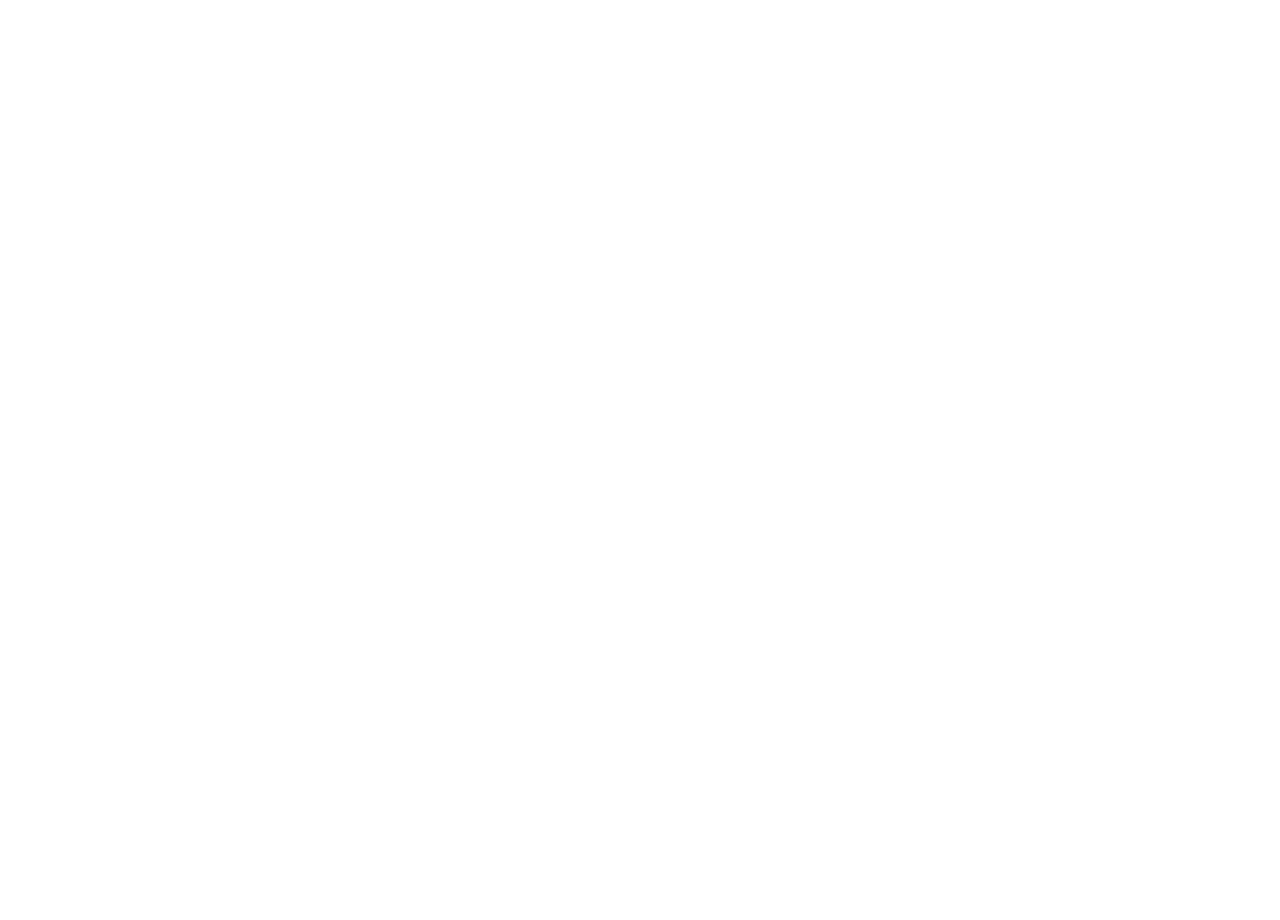
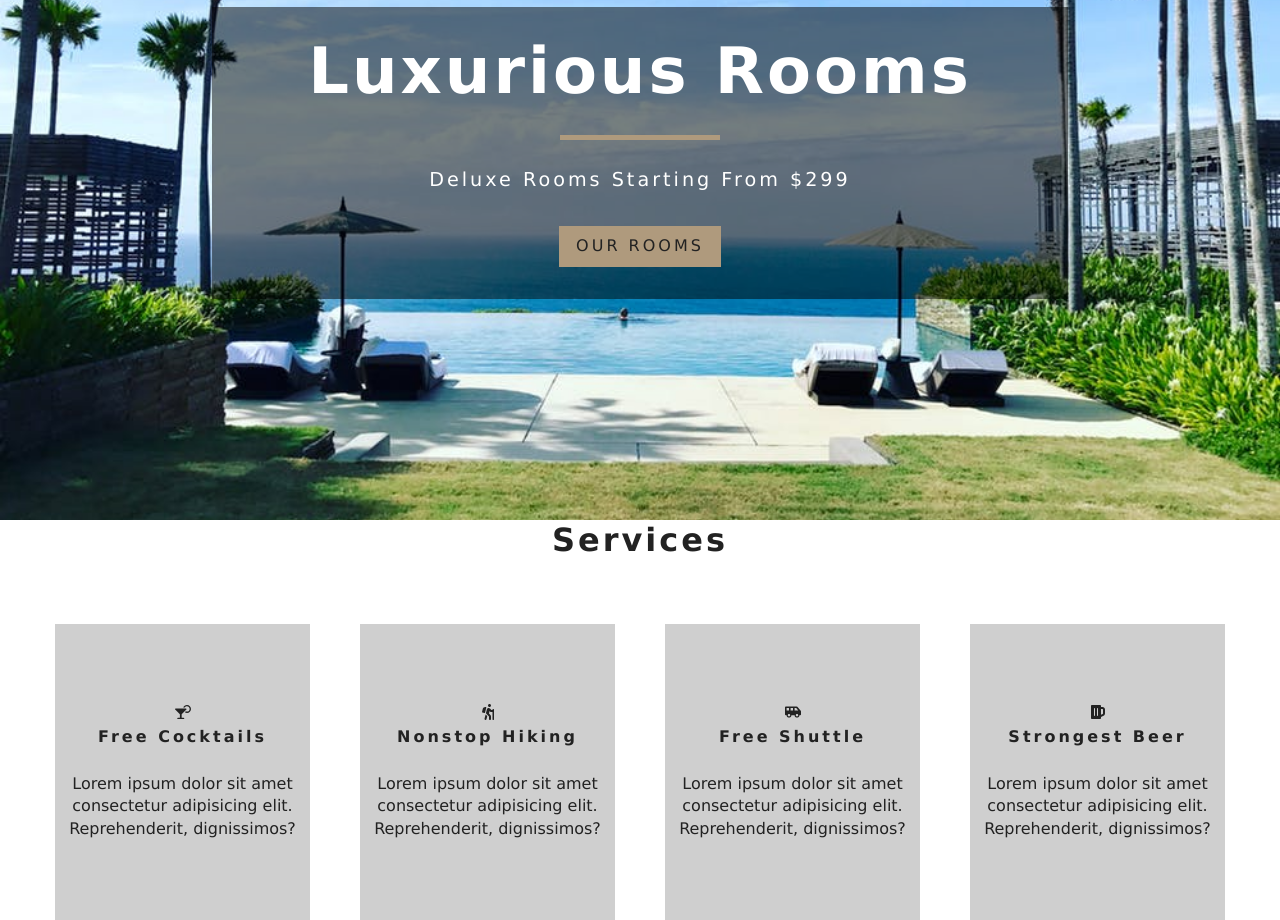
Before and after one commit to naveenkanthb/react-resort-app, a React (Create React App) app: page / in a window 1280 px wide. Shown: the part 280-1200 px from the top of the page. Before the commit the page ends 800 px from the top, so only its background shows below. Built offline with nearby package versions, Linux system fonts and the light colour scheme.

Commit message:
adding new services components

```diff
--- a/src/App.css
+++ b/src/App.css
@@ -252,6 +252,7 @@
 }
 .services h6 {
   letter-spacing: var(--mainSpacing);
+  text-transform: capitalize;
 }
 .services p {
   width: 80%;
--- /dev/null
+++ b/src/components/Banner.js
@@ -0,0 +1,13 @@
+import React from 'react'
+
+export default function Banner({ children, title, subtitle }) {
+    return (
+        <div className="banner">
+            <h1>{title}</h1>
+            <div className="">
+            </div>
+            <p>{subtitle}</p>
+            {children}
+        </div>
+    )
+}
--- /dev/null
+++ b/src/components/Hero.js
@@ -0,0 +1,14 @@
+import React from 'react'
+
+export default function Hero({ children, hero }) {
+
+    return (
+        <header className={hero}>
+            {children}
+        </header>
+    )
+}
+
+Hero.defaultProps = {
+    hero:"defaultHero"
+}
--- /dev/null
+++ b/src/components/Services.js
@@ -0,0 +1,47 @@
+import React, { Component } from 'react';
+import Title from './Title';
+import {FaCocktail, FaHiking, FaShuttleVan, FaBeer } from 'react-icons/fa';
+
+export default class Services extends Component {
+    state={
+        services:[
+            {
+                icon:<FaCocktail />,
+                title:"free cocktails",
+                info:"Lorem ipsum dolor sit amet consectetur adipisicing elit. Reprehenderit, dignissimos?"
+            },
+            {
+                icon:<FaHiking />,
+                title:"Nonstop hiking",
+                info:"Lorem ipsum dolor sit amet consectetur adipisicing elit. Reprehenderit, dignissimos?"
+            },
+            {
+                icon:<FaShuttleVan />,
+                title:"free shuttle",
+                info:"Lorem ipsum dolor sit amet consectetur adipisicing elit. Reprehenderit, dignissimos?"
+            },
+            {
+                icon:<FaBeer />,
+                title:"Strongest Beer",
+                info:"Lorem ipsum dolor sit amet consectetur adipisicing elit. Reprehenderit, dignissimos?"
+            }
+        ]
+    }
+    render() {
+        return (
+            <section>
+                <Title title="services" />
+                <div className="services-center">
+                    {this.state.services.map((item,index) => {
+                        return (
+                            <artice key={index} className="services">
+                                <span>{item.icon}</span>
+                                <h6>{item.title}</h6>
+                                <p>{item.info}</p>
+                            </artice>);
+                    })}
+                </div>
+            </section>
+        )
+    }
+}
--- /dev/null
+++ b/src/components/Title.js
@@ -0,0 +1,9 @@
+import React from 'react'
+
+export default function Title({title}) {
+    return (
+        <div className="section-title">
+            <h4>{title}</h4>
+        </div>
+    )
+}
--- a/src/pages/Error.js
+++ b/src/pages/Error.js
@@ -1,9 +1,16 @@
-import React from 'react'
+import React from 'react';
+import Hero from '../components/Hero';
+import Banner from '../components/Banner';
+import { Link } from 'react-router-dom';
 
 export default function () {
     return (
-        <div>
-            hello from error page
-        </div>
+        <Hero>
+            <Banner title="404" subtitle="page not found">
+                <Link to="/" className="btn-primary">
+                    return home
+                </Link>
+            </Banner>
+        </Hero>
     )
 }
--- a/src/pages/Home.js
+++ b/src/pages/Home.js
@@ -1,9 +1,20 @@
-import React from 'react'
+import React from 'react';
+import Hero from '../components/Hero';
+import Banner from '../components/Banner';
+import { Link } from 'react-router-dom';
+import Services from '../components/Services';
 
 export default function Home() {
     return (
-        <div>
-            Hello from home page
-        </div>
+        <React.Fragment>
+            <Hero>
+                <Banner title="Luxurious Rooms" subtitle="deluxe rooms starting from $299">
+                    <Link to="/rooms" className="btn-primary">
+                        our rooms
+                    </Link>
+                </Banner>
+            </Hero>
+            <Services />
+        </React.Fragment>
     )
 }
--- a/src/pages/Rooms.js
+++ b/src/pages/Rooms.js
@@ -1,9 +1,16 @@
-import React from 'react'
+import React from 'react';
+import Hero from '../components/Hero';
+import Banner from '../components/Banner';
+import { Link } from 'react-router-dom';
 
 export const Rooms = () => {
     return (
-        <div>
-            hello from rooms page
-        </div>
+        <Hero hero="roomsHero">
+             <Banner title="our rooms">
+                <Link to="/" className="btn-primary">
+                    return home
+                </Link>
+            </Banner>
+        </Hero>
     )
 }
```
